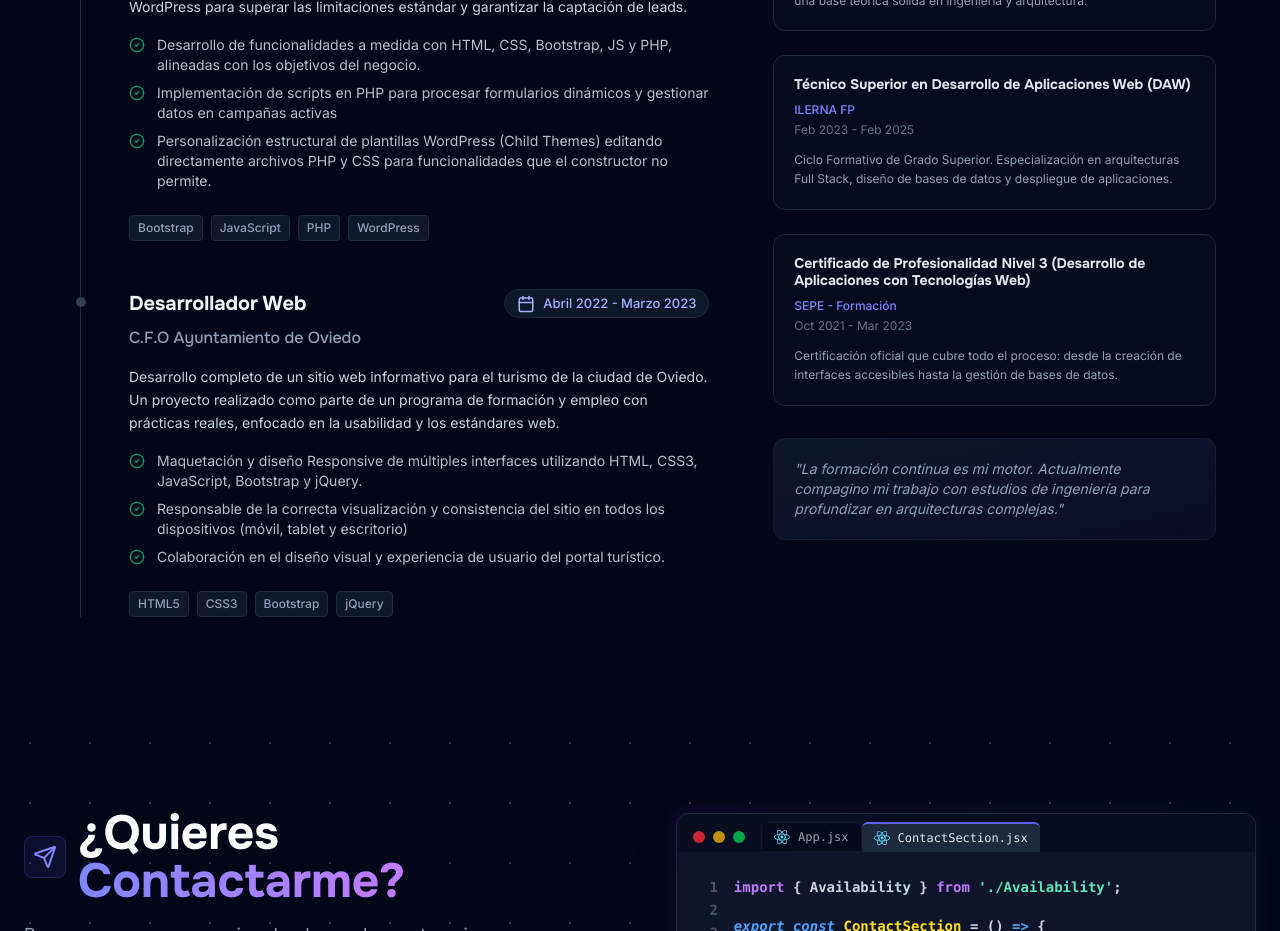
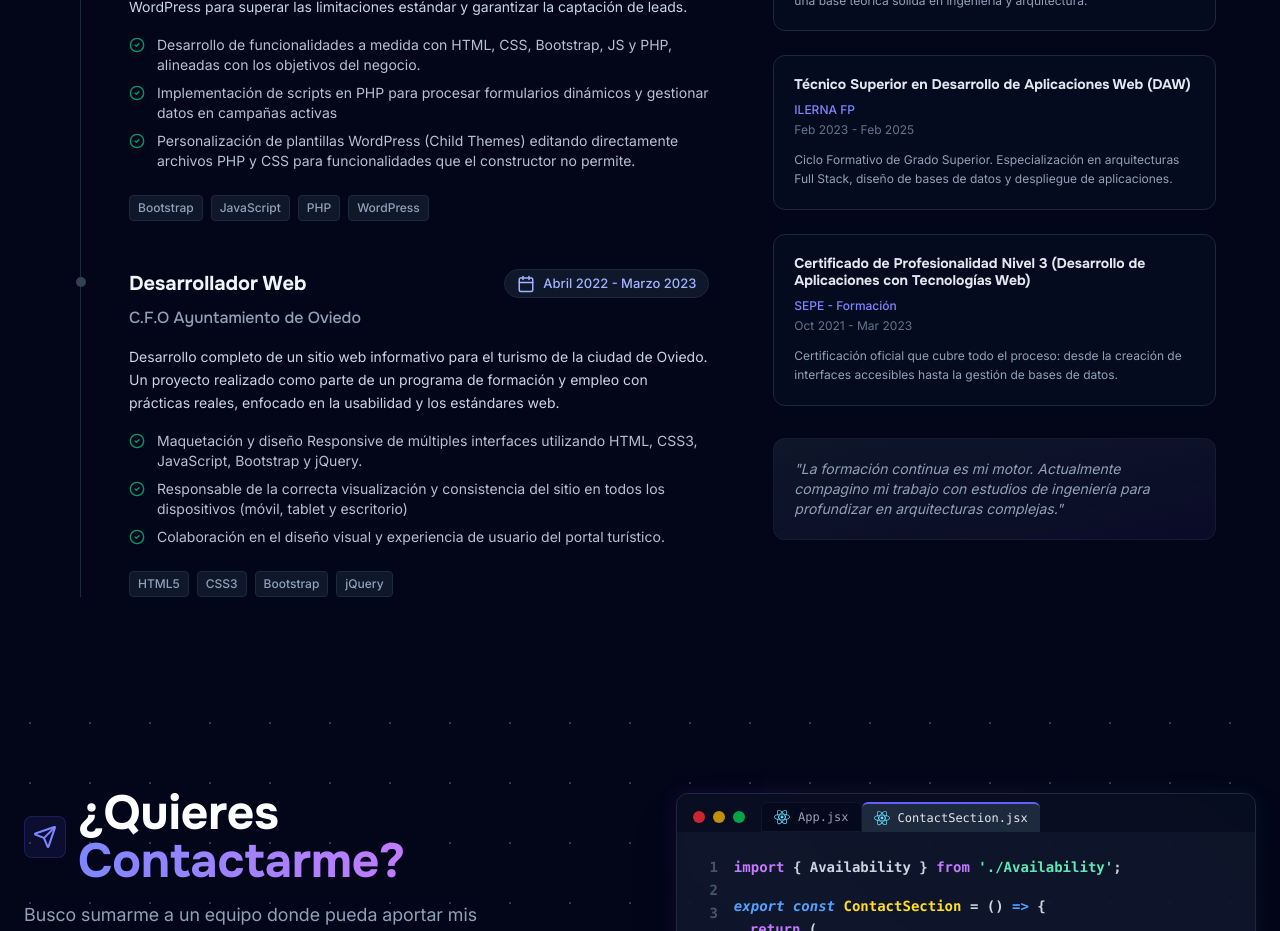
Before and after one commit to LuisChicaizaDev/portafolio-v2, a React (Vite) app: page / in a window 1280 px wide. Shown: the part 5220-6151 px from the top of the page. Built offline with nearby package versions, Linux system fonts and the light colour scheme.

Commit message:
feat(ui): actualizar texto experiencia laboral

```diff
--- a/src/data/experience.js
+++ b/src/data/experience.js
@@ -11,7 +11,7 @@ export const EXPERIENCE_DATA = {
         achievements: [
             "Desarrollo de funcionalidades a medida con HTML, CSS, Bootstrap, JS y PHP, alineadas con los objetivos del negocio.",
             "Implementación de scripts en PHP para procesar formularios dinámicos y gestionar datos en campañas activas",
-            "Personalización estructural de plantillas WordPress (Child Themes) editando directamente archivos PHP y CSS para funcionalidades que el constructor no permite."
+            "Personalización de plantillas WordPress (Child Themes) editando directamente archivos PHP y CSS para funcionalidades que el constructor no permite."
         ]
         },
         {
```
